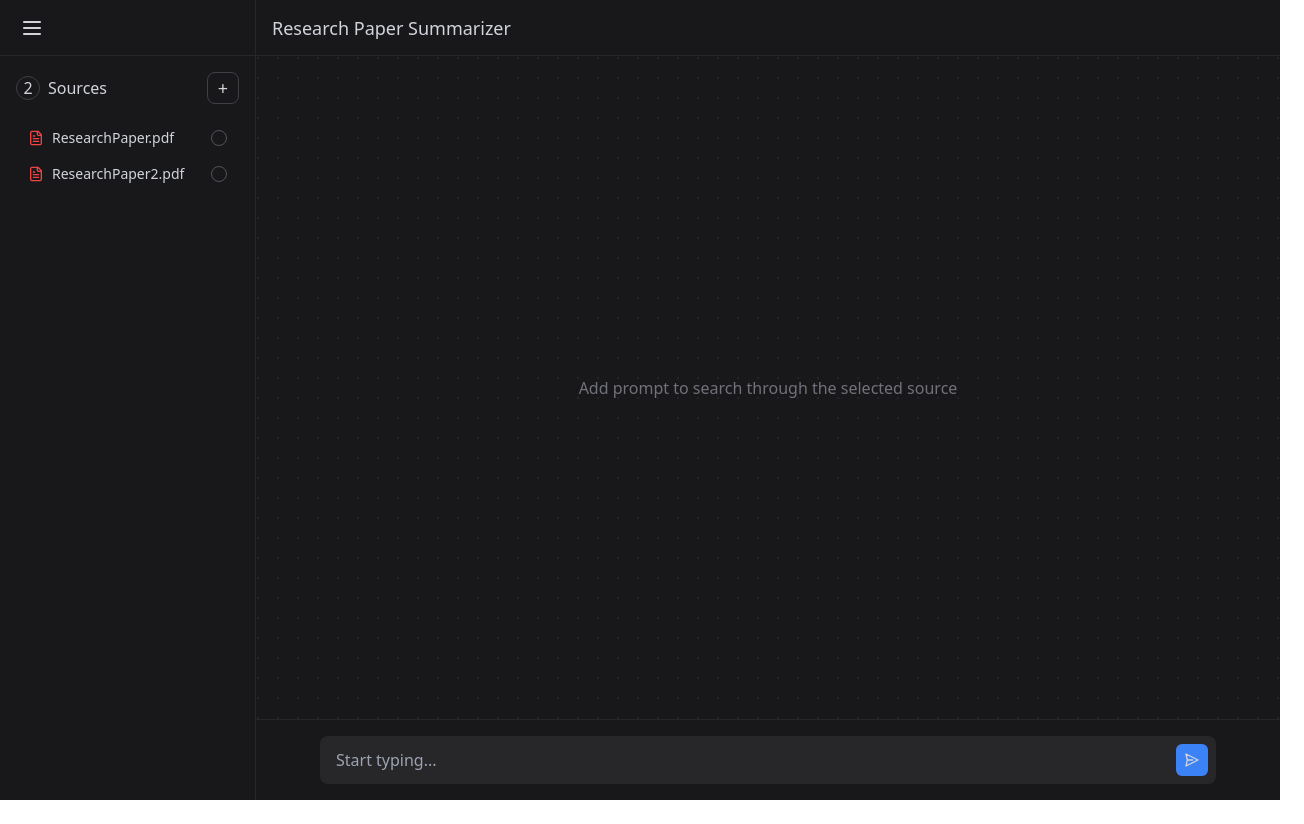
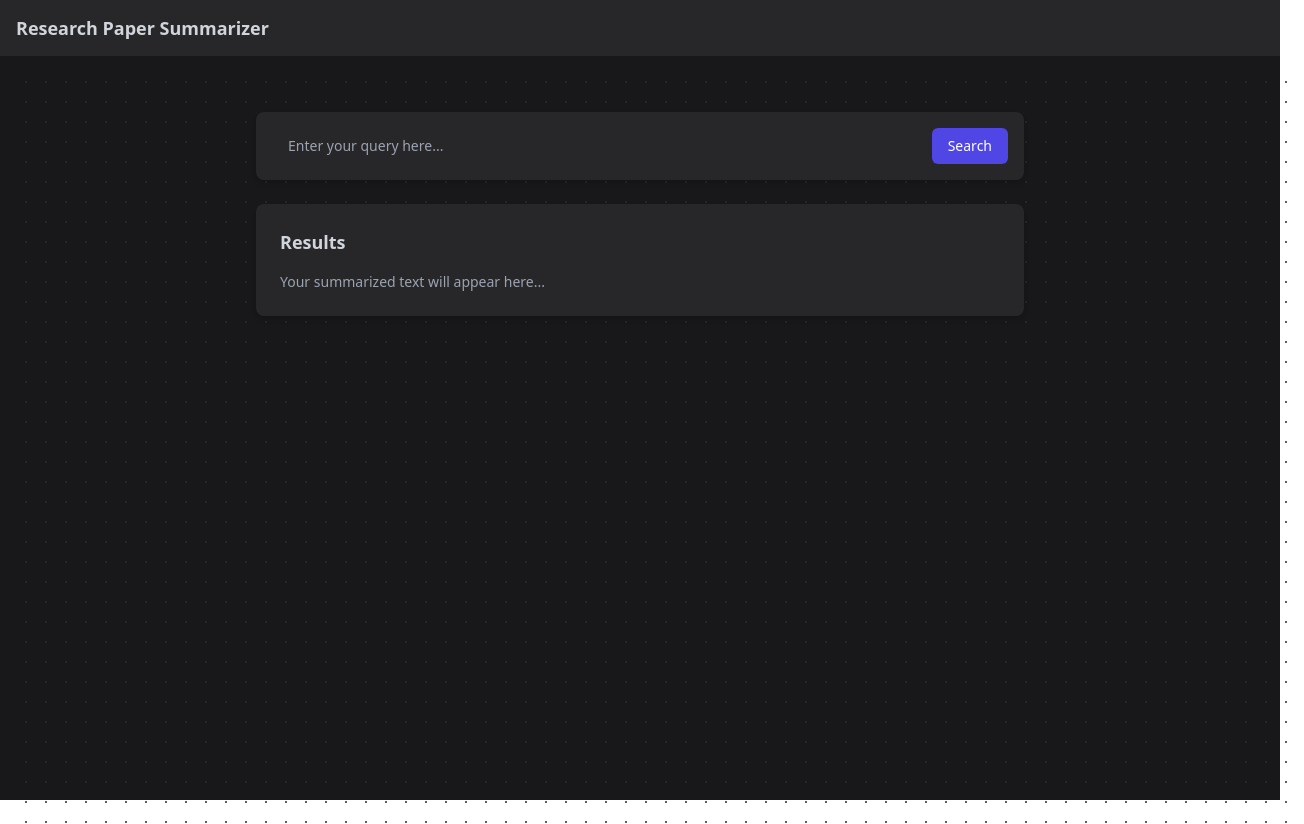
Before and after one commit to Vishwa44/ResearchLLM, a React (Vite) app in the folder frontend/: page / in a window 1280 px wide. Shown: the whole page, 1304 px wide, since content can reach past the window. Before the commit the page ends 800 px from the top, so only its background shows below. Built offline with nearby package versions, Linux system fonts and the light colour scheme.

Commit message:
Added the searching ui

```diff
--- a/frontend/src/App.jsx
+++ b/frontend/src/App.jsx
@@ -1,7 +1,8 @@
 import React from "react";
 import { BrowserRouter, Routes, Route } from "react-router";
 
-import NotebookPage from "./components/HomePage";
+import NotebookPage from "./components/notebookPage";
+import SearchingComponent from "./components/searchPage/Index";
 
 import "./index.css";
 
@@ -9,7 +10,8 @@ function App() {
   return (
     <BrowserRouter>
       <Routes>
-        <Route path="/" element={<NotebookPage />} />
+        <Route path="/" element={<SearchingComponent />} />
+        <Route path="/notebook" element={<NotebookPage />} />
       </Routes>
     </BrowserRouter>
   );
--- /dev/null
+++ b/frontend/src/components/searchPage/Index.jsx
@@ -0,0 +1,87 @@
+import React, { useState } from "react";
+
+const DotPattern = () => (
+  <svg className="absolute w-full h-full" xmlns="http://www.w3.org/2000/svg">
+    <defs>
+      <pattern
+        id="dot-pattern"
+        x="0"
+        y="0"
+        width="20"
+        height="20"
+        patternUnits="userSpaceOnUse"
+      >
+        <circle
+          cx="2"
+          cy="2"
+          r="1"
+          fill="currentColor"
+          className="text-zinc-800"
+        />
+      </pattern>
+    </defs>
+    <rect width="100%" height="100%" fill="url(#dot-pattern)" />
+  </svg>
+);
+
+const SearchingComponent = () => {
+  const [searchText, setSearchText] = useState("");
+  const [resultText, setResultText] = useState("Your summarized text will appear here...");
+
+  const handleSearch = (e) => {
+    e.preventDefault();
+    setResultText(`Searching for: "${searchText}" (placeholder text for result)`);
+  };
+
+
+
+
+  return (
+    <div className="flex h-screen bg-zinc-900 text-gray-300">
+      {/* Main Content */}
+      <div className="flex-1 flex flex-col">
+        {/* Navbar */}
+        <div className="h-14 flex items-center px-4 border-b border-zinc-800 bg-zinc-800">
+          <h1 className="text-lg font-semibold">Research Paper Summarizer</h1>
+        </div>
+
+        {/* Content Area */}
+        <div className="flex-1 relative p-6">
+          {/* Dot Pattern */}
+          <DotPattern />
+
+          {/* Search and Results Section */}
+          <div className="relative z-10 flex flex-col items-center gap-6 mt-8 mx-auto w-full max-w-3xl">
+            {/* Search Section */}
+            <form
+              onSubmit={handleSearch}
+              className="flex items-center bg-zinc-800 p-4 rounded-lg shadow-md w-full"
+            >
+              <input
+                type="text"
+                placeholder="Enter your query here..."
+                value={searchText}
+                onChange={(e) => setSearchText(e.target.value)}
+                className="flex-1 px-4 py-2 text-sm text-gray-300 bg-transparent focus:outline-none"
+              />
+              <button
+                type="submit"
+                className="px-4 py-2 bg-indigo-600 hover:bg-indigo-700 text-white text-sm rounded-md"
+              >
+                Search
+              </button>
+            </form>
+
+            {/* Results Block */}
+            <div className="bg-zinc-800 p-6 rounded-lg shadow-md w-full">
+              <h2 className="text-lg font-semibold mb-4">Results</h2>
+              <p className="text-sm text-gray-400">{resultText}</p>
+            </div>
+          </div>
+        </div>
+      </div>
+    </div>
+  );
+};
+
+export default SearchingComponent;
```
Also changed, not shown: frontend/src/components/notebookPage/index.jsx (renamed from frontend/src/components/HomePage/index.jsx).
